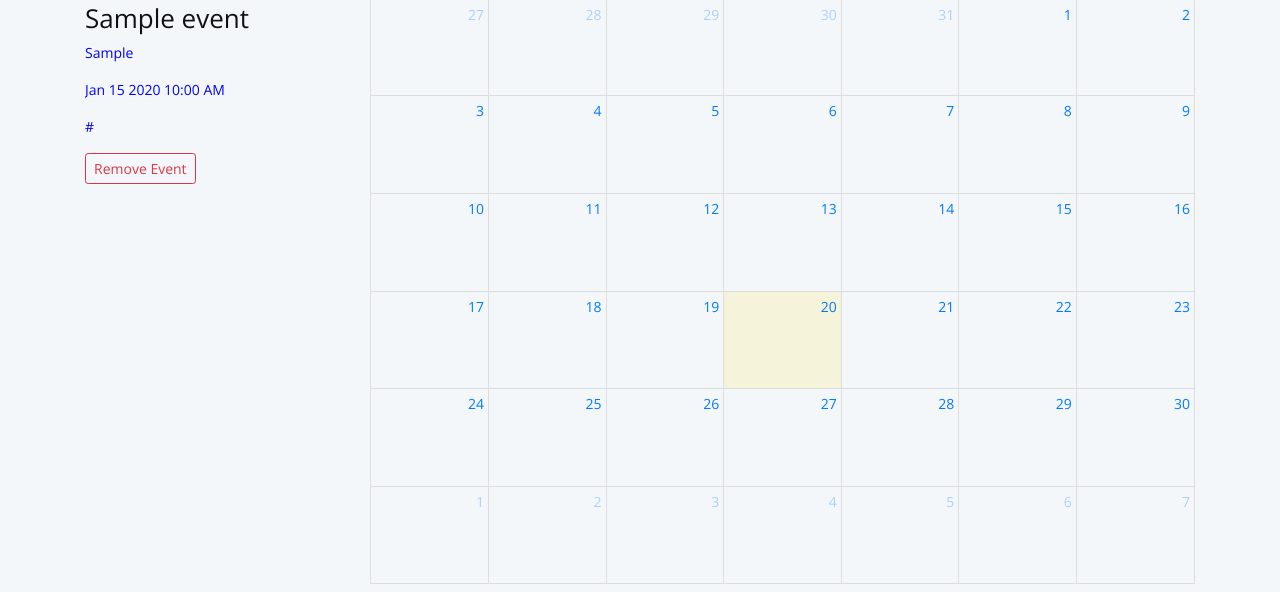
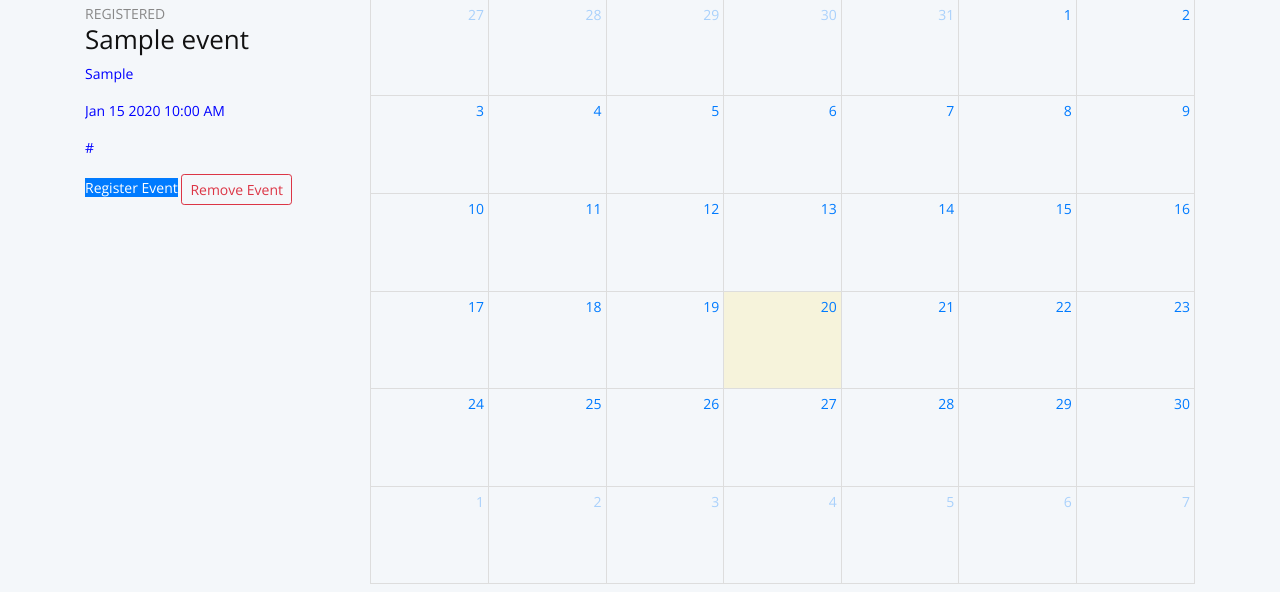
Before and after one commit to bnf239/CivicCit, a Django app: page /scheduling/ in a window 1280 px wide, after a click on "Past". Shown: the part 208-800 px from the top of the page. Run offline with Django 3.2, Linux system fonts and the light colour scheme; tables that the repository leaves empty hold one stand-in row (values such as "Sample post"); some libraries are stand-ins or nearby versions.

Commit message:
added registration button for scheduling system

```diff
--- a/apps/events/views.py
+++ b/apps/events/views.py
@@ -60,7 +60,7 @@ def getResults(category, city,state,pageNum):
                 except:
                     resDict["image"] = "NO DATA"
                 try:
-                    dateString = results[i].find("div",{ "class" : "eds-event-card-content__sub-title eds-text-color--ui-orange eds-l-pad-bot-1 eds-l-pad-top-2 eds-text-weight--heavy eds-text-bm" }).text
+                    dateString = results[i].find("div",{ "class" : "eds-event-card-content__sub-title" }).text
                     newDate =  validate(dateString)
                     print("Date and Time of Event:",  newDate )
                     resDict["date"] =  newDate
--- a/apps/home/urls.py
+++ b/apps/home/urls.py
@@ -2,7 +2,7 @@ from django.urls import path, re_path, include
 from apps.home import views
 from apps.events.views import events_view
 from apps.infohub.views import infohub_view, infohubtest_view, infohubtest2_view, infohubtest3_view, addUser
-from apps.scheduling.views import scheduleEvent, startup, deleteEvent
+from apps.scheduling.views import scheduleEvent, startup, deleteEvent, registerEvent
 from apps.quiz.views import quiz_view, quiz1_view, quiz2_view, quiz3_view
 from apps.progress_report.views import progress_report_view
 urlpatterns = [
@@ -18,7 +18,8 @@ urlpatterns = [
     path('scheduling', scheduleEvent, name="schedule_events"),
     path('scheduling/', startup, name="scheduling"),
     path('scheduling/delete_event/(?P<event_id>\d+)',deleteEvent,name="delete_event"),
-    path('scheduling/delete_event/',deleteEvent,name="delete_event"),
+    path('scheduling/register_event/',registerEvent,name="register_event"),
+    # path('scheduling/',deleteEvent,name="delete_event"),
     path('quiz', quiz_view, name="quiz"),
     path('quiz1/', quiz1_view, name='quiz1'),
     path('quiz2/', quiz2_view, name='quiz2'),
--- a/apps/scheduling/views.py
+++ b/apps/scheduling/views.py
@@ -1,6 +1,7 @@
 from django.shortcuts import render, redirect
 from django.contrib.auth import authenticate, login
 from apps.scheduling.models import Event
+from django.http import HttpResponse
 import ast
 from django.views.generic import ListView
 import datetime
@@ -14,12 +15,26 @@ def scheduleEvent(request):
     data = dict(request.GET)
     print(data)
     print("---------------------")
-    print("title", ast.literal_eval((data["event"][0]))["title"])
-    print("location",ast.literal_eval((data["event"][0]))["location"])
-    print("date",ast.literal_eval((data["event"][0]))["date"] )
-    print("link",ast.literal_eval((data["event"][0]))["link"] )
+
+    title = ast.literal_eval((data["event"][0]))["title"]
+    location= ast.literal_eval((data["event"][0]))["location"]
+    date = ast.literal_eval((data["event"][0]))["date"]
+    link = ast.literal_eval((data["event"][0]))["link"]
+    if (title == "NO DATA"):
+        title = None
+    if (location == "NO DATA"):
+        location = None
+    if (date == "NO DATA"):
+        date = None
+    if ( link == "NO DATA"):
+        link = None
+    print(title)
+    print(location)
+    print(date)
+    print(link)
+
     print("------------------------------")
-    new_entry = Event(event_name=ast.literal_eval((data["event"][0]))["title"], event_location=ast.literal_eval((data["event"][0]))["location"], event_date=ast.literal_eval((data["event"][0]))["date"], event_link=ast.literal_eval((data["event"][0]))["link"])
+    new_entry = Event(event_name=title, event_location=location, event_date=date, event_link=link)
     new_entry.save()
     print("after it ")
     print(Event.objects.all())
@@ -33,18 +48,54 @@ def deleteEvent(request, event_id):
     print("inside delete_events")
     print(event_id)
     event= Event.objects.get(pk=event_id)
+    url = event.event_link
     event.delete()
 
-    events = list(Event.objects.all().values() )
+    events = list(Event.objects.all().values().order_by('event_date'))
     for i in events:
+        # print("BEFORE")
+        # print(i["event_date"])
+
         i['title']= i["event_name"]
         i['url']= i['event_link']
         i['start']= i["event_date"].isoformat()
+        # print("AFTER")
+        # print(i["start"])
         i['event_date'] = i['event_date'].strftime('%b %d %Y %I:%M %p')
+        i['event_status'] = str(i['event_status'])
+        print(i['start'])
     print(events)
+    dateTime = str(date.today())
 
-    return render(request, "scheduling/scheduling.html",context={'events':events})
+    return render(request, "scheduling/scheduling.html",context={'events':events,'dateTime':dateTime,'eventRemoved':True,'eventUrlRemoved':url})
 
+def registerEvent(request):
+    print("INSIDE REGISTER EVENTS")
+    data = dict(request.GET)
+    event_id = int(data['event[eventid]'][0])
+    event= Event.objects.get(pk=event_id)
+    event.event_status = True
+    event.save()
+    print(event_id)
+    events = list(Event.objects.all().values().order_by('event_date'))
+    for i in events:
+        # print("BEFORE")
+        # print(i["event_date"])
+
+        i['title']= i["event_name"]
+        i['url']= i['event_link']
+        i['start']= i["event_date"].isoformat()
+        # print("AFTER")
+        # print(i["start"])
+        i['event_date'] = i['event_date'].strftime('%b %d %Y %I:%M %p')
+        i['event_status'] = str(i['event_status'])
+        print(i['start'])
+    print(events)
+    dateTime = str(date.today())
+    # print(dateTime)
+    print(event.event_link)
+    # return event.event_link
+    return render(request, "scheduling/scheduling.html",context={'events':events,'dateTime':dateTime})
 
 
 def startup(request):
@@ -59,8 +110,9 @@ def startup(request):
         # print("AFTER")
         # print(i["start"])
         i['event_date'] = i['event_date'].strftime('%b %d %Y %I:%M %p')
+        i['event_status'] = str(i['event_status'])
         print(i['start'])
-   # print(events)
+    print(events)
     dateTime = str(date.today())
     # print(dateTime)
 
--- a/apps/templates/scheduling/scheduling.html
+++ b/apps/templates/scheduling/scheduling.html
@@ -15,6 +75,22 @@
 
 
 <div class="container">
+  {% if eventRemoved %}
+
+  <div class='popup'>
+    <div class='cnt223'>
+    <h1>Event Successfully Remove</h1>
+    <p>
+   Please visit the registration link for further instructions:
+
+    <br/>
+    <br/>
+    <a href="{{eventUrlRemoved}}">Link</a>
+    <a href='' class='close'>Close</a>
+    </p>
+    </div>
+    </div>
+    {% endif %}
 
 
 
@@ -76,11 +152,19 @@
 
                     {% if event.start > dateTime %}
                     <div class="fc-event">
+                      {% if event.event_status == "True" %}
+                         <span class="label label-default">REGISTERED</span>
+                      {% else %}
+                      <span class="label label-default">NOT REGISTERED</span>
+                         {% endif %}
+
+
                         <h3>{{ event.event_name }}</h3>
                         <p style="color:blue;" > {{ event.event_location }}</p>
                         <p style="color:blue;" >{{ event.event_date }}</p>
                         <p style="color:blue;" >{{ event.event_link }}</p>
-                        <a href="{% url 'delete_event' event.id %}" class="btn btn-outline-danger btn-sm" >Remove Event</a>
+                        <a href="#" class="appendlink" id = "linkbutton" data-eventid="{{event.id}}" data-url="{{event.event_link}}">Register Event</a>
+                        <a href="{% url 'delete_event' event.id %}" class="deleteEvent btn btn-outline-danger btn-sm "  data-url="{{event.event_link}}" >Remove Event</a>
                     </div>
 
                     {% endif %}
@@ -97,10 +181,18 @@
                   {% for event in events %}
                     {% if event.start < dateTime %}
                     <div class="fc-event">
+                      {% if event.event_status == "True" %}
+                         <span class="label label-default">REGISTERED</span>
+                      {% else %}
+                      <span class="label label-default">NOT REGISTERED</span>
+                         {% endif %}
+
+
                         <h3>{{ event.event_name }}</h3>
                         <p style="color:blue;" > {{ event.event_location }}</p>
                         <p style="color:blue;" >{{ event.event_date }}</p>
                         <p style="color:blue;" >{{ event.event_link }}</p>
+                        <a href="{{event.event_link}}" class="appendlink" id = "linkbutton" data-eventid="{{event.id}}">Register Event</a>
                         <a href="{% url 'delete_event' event.id %}" class="btn btn-outline-danger btn-sm" >Remove Event</a>
                     </div>
                     {% endif %}
@@ -176,36 +271,74 @@
     <script>
 
 $(document).ready(function(e) {
-$('.deleteEvent').on('click', function (e) {
-  console.log("INSIDE CAT GEND");
+    $('.appendlink').on('click', function (e) {
+        console.log("INSIDE APPEND LINK");
+        var dict = {};
+
         var data = $(this).data();
-  console.log(data);
+
+        console.log(data.url);
+
         $.ajax({
 
-      url: "{% url 'delete_event' %}",
-      type:'POST',
+            url: "{% url 'register_event' %}",
             data: {
-          'event': data.event,
+                'event': data
             },
             success: function (data) {
-        alert("Event Successfully Removed From Your Schedule");
+
             }
             });
 
         });
+    });
+
+// $(document).ready(function(e) {
+// $('.deleteEvent').on('click', function (e) {
+//   console.log("INSIDE CAT GEND");
+//   var data = $(this).data();
+//   console.log(data);
+//   $.ajax({
+
+//       url: "{% url 'delete_event' %}",
+//       type:'POST',
+//       data: {
+//           'event': data.event,
+//       },
+//       success: function (data) {
+//         alert("Event Successfully Removed From Your Schedule");
+//       }
+//   });
+
+// });
 
 
+// });
+
+
+
+</script>
+<script type='text/javascript'>
+  $(function(){
+  var overlay = $('<div id="overlay"></div>');
+  overlay.show();
+  overlay.appendTo(document.body);
+  $('.popup').show();
+  $('.close').click(function(){
+  $('.popup').hide();
+  overlay.appendTo(document.body).remove();
+  return false;
   });
 
-function selectTab(tabIndex) {
-  //Hide All Tabs
-  document.getElementById('tab1Content').style.display="none";
-  document.getElementById('tab2Content').style.display="none";
-  document.getElementById('tab3Content').style.display="none";
 
-  //Show the Selected Tab
-  document.getElementById('tab' + tabIndex + 'Content').style.display=null;
-}
+
+
+  $('.x').click(function(){
+  $('.popup').hide();
+  overlay.appendTo(document.body).remove();
+  return false;
+  });
+  });
   </script>
 
 
```
Also changed, not shown: other parts of apps/templates/scheduling/scheduling.html (+63 -0 lines), apps/scheduling/models.py (+5 -4 lines), apps/scheduling/migrations/0002_event_event_status.py (added), apps/scheduling/migrations/0003_auto_20220419_2115.py (added). Lines whose indentation alone changed are shown as unchanged.
